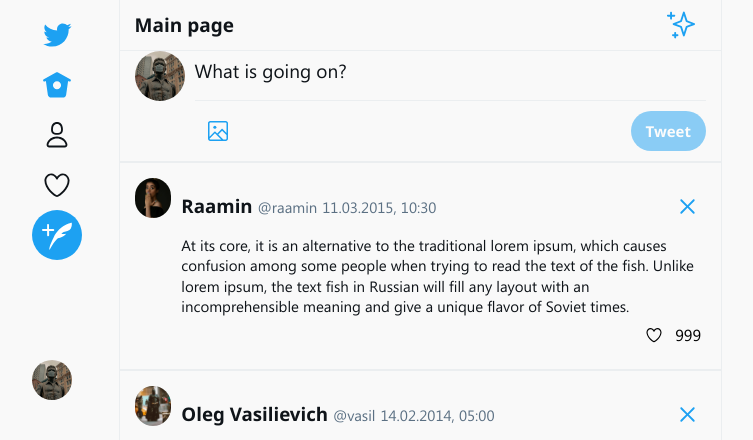
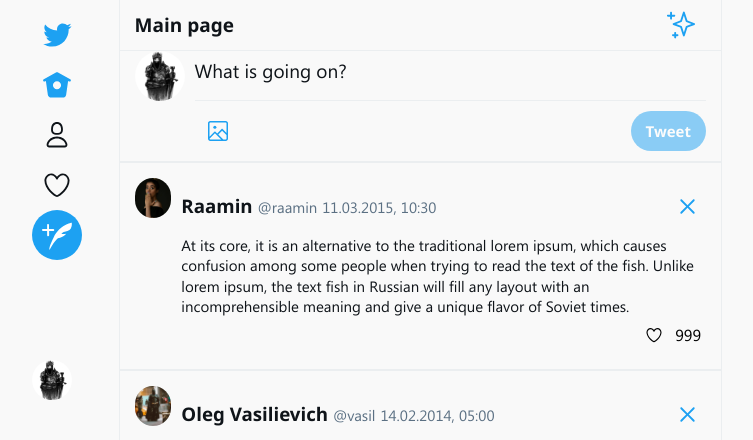
Before and after one commit to Andrei-ctrl/Twitter-blogging-app-, a plain HTML site: page index.html in a window 1280 px wide. Shown: the top 440 px of the page, without its empty margins (268-1021 px from the left). Drawn offline with Linux system fonts and the light colour scheme.

Commit message:
Update index.html

```diff
--- a/index.html
+++ b/index.html
@@ -41,7 +41,7 @@
 						</li>
 					</ul>
 				</nav>
-				<img class="avatar" src="images/avatar.jpg" alt="Avatar">
+				<img class="avatar" src="images/Andy666.jpg" alt="Avatar">
 			</header>
 			<main class="main">
 				<section class="wrapper main-header">
@@ -53,7 +53,7 @@
 				</section>
 				<section class="wrapper tweet-form">
 					<div class="tweet-form__wrapper">
-						<img class="tweet-form__avatar" src="images/avatar.jpg" alt="Avatar">
+						<img class="tweet-form__avatar" src="images/Andy666.jpg" alt="Avatar">
 
 						<div class="tweet-form__text" role="textbox" aria-label="Text" contenteditable="true">
 							<p>What is going on?</p>
```
